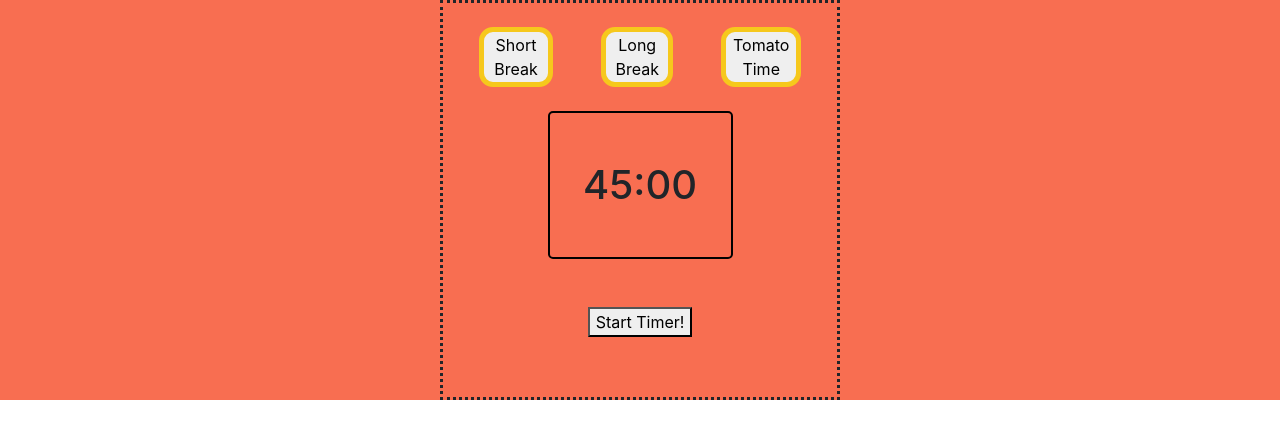
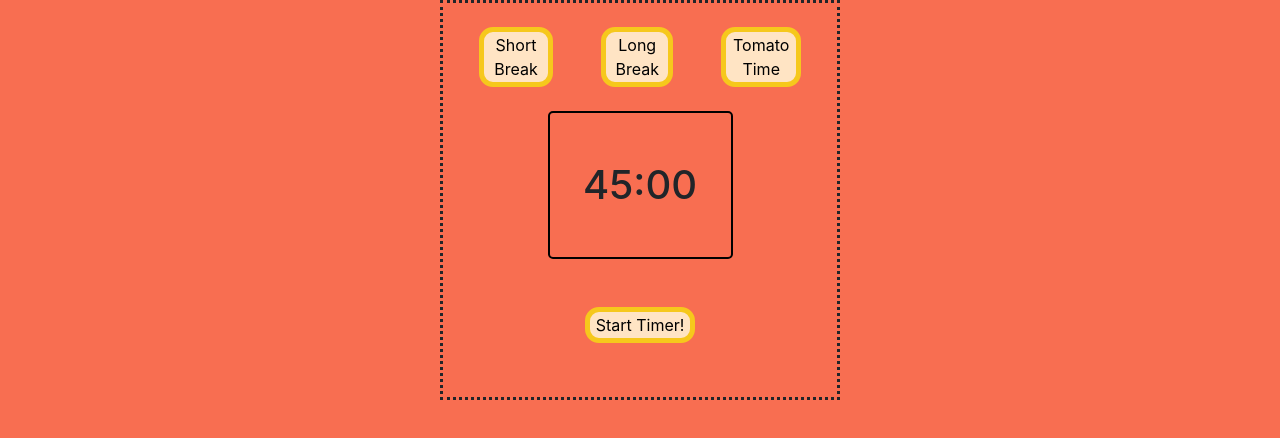
Before and after one commit to indwomt/tomatoduck, a React (Create React App) app in the folder client/: page / in a window 1280 px wide. Shown: the top 438 px of the page. Built offline with nearby package versions, Linux system fonts and the light colour scheme; the HTML template or start-up script is replaced by a standard one.

Commit message:
Button style added

```diff
--- a/client/src/App.css
+++ b/client/src/App.css
@@ -44,6 +44,7 @@
 
 #root{
   background-color: #F86E51;
+  height: 100vh;
 }
 
 
@@ -59,7 +60,9 @@
   border-radius: 5px;
 }
 
-.setting-btn {
+.setting-btn,
+.start-btn {
   border: 5px solid #F6C81C;
 border-radius: 14px;
+background-color: bisque;
 }
--- a/client/src/components/Timer.js
+++ b/client/src/components/Timer.js
@@ -12,8 +12,8 @@ export default function Timer(){
                 <h1 className='my-5'>45:00</h1>
 
             </div>
-            <div class="container start-btn d-flex justify-content-center">
-            <button class='my-5'>Start Timer!</button>
+            <div class="container start-btn-box d-flex justify-content-center">
+            <button class='start-btn my-5'>Start Timer!</button>
             </div>
         </div>
     )
```
